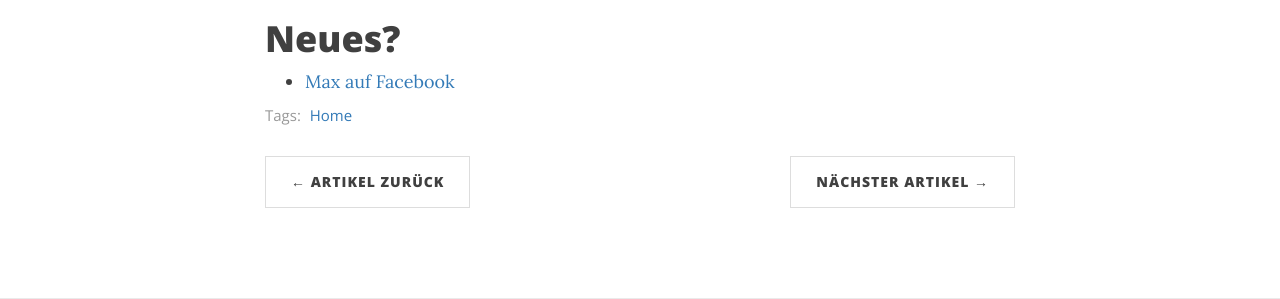
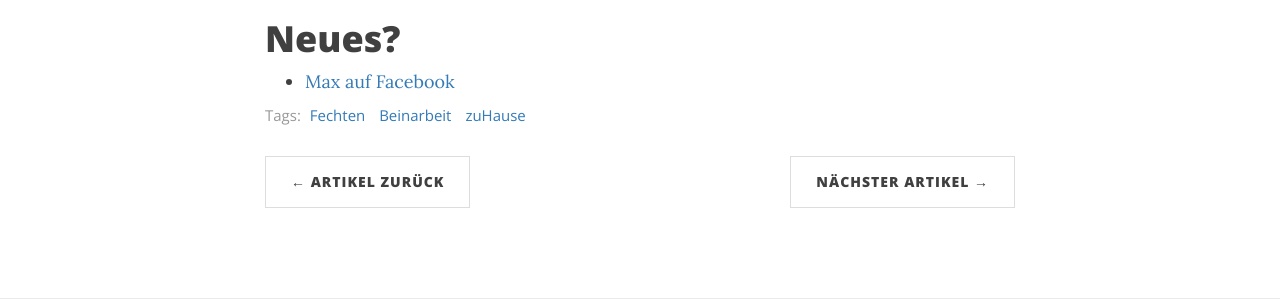
Before and after one commit to test-blog-fechten/test-blog-fechten.github.io, a Jekyll site: the page built from _posts/2020-04-04-ZuHause.md, in a window 1280 px wide and 1239 px high. Shown: the part 755-1054 px from the top of the window. Built offline with Jekyll 4.4.1, drawn with Linux system fonts in a browser that asks for light colours; nearby versions of some CDN libraries.

Commit message:
Update 2020-04-04-ZuHause.md

```diff
--- a/_posts/2020-04-04-ZuHause.md
+++ b/_posts/2020-04-04-ZuHause.md
@@ -1,9 +1,7 @@
 ---
 layout: post
 title: Training Zuhause wegen C  :-(
-tags: [Fechten]
-tags: [Beinarbeit]
-tags: [Home]
+tags: [Fechten,Beinarbeit,zuHause]
 ---
 
 ### Neue Idee vom Fechten / Max Hartung schreibt:
```
